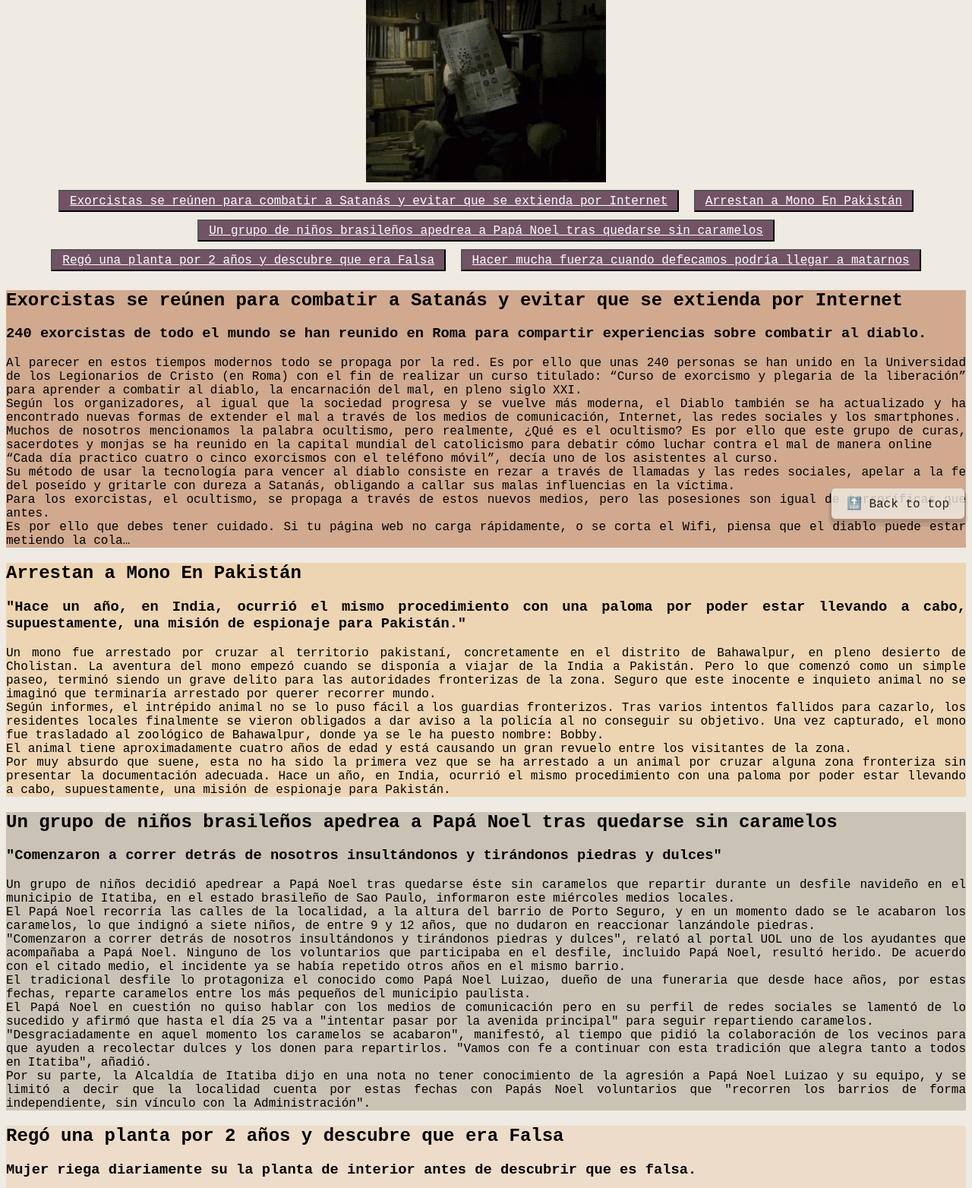
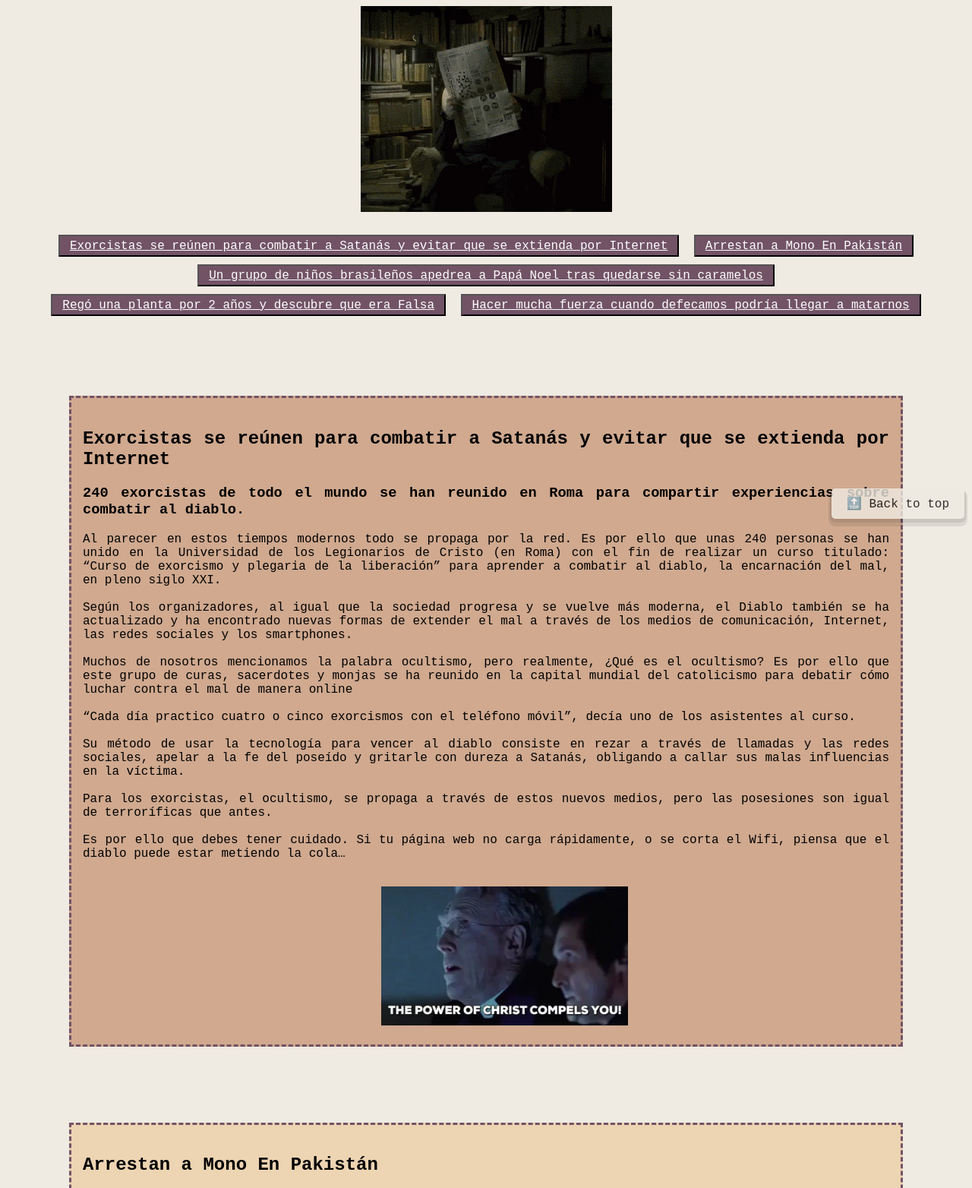
Before and after one commit to CristinaMateo/Puentecito, a plain HTML site: page index.html in a window 1280 px wide. Shown: the part 107-1671 px from the top of the page at 76% size. Drawn offline with Linux system fonts and the light colour scheme.

Commit message:
almost there

```diff
--- a/index.html
+++ b/index.html
@@ -24,18 +24,20 @@
         </nav>
     </header>
     <main>
-        <article id="exorcismos" class="exorcismos">
+        <article class="exorcismos">
             <h2 class=" exorcismos">Exorcistas se reúnen para combatir a Satanás y evitar que se extienda por Internet</h2>
             <h3 class="exorcismos">240 exorcistas de todo el mundo se han reunido en Roma para compartir experiencias sobre combatir al diablo.</h3>
             <p class="exorcismos">
-                Al parecer en estos tiempos modernos todo se propaga por la red. Es por ello que unas 240 personas se han unido en la Universidad de los Legionarios de Cristo (en Roma) con el fin de realizar un curso titulado: “Curso de exorcismo y plegaria de la liberación” para aprender a combatir al diablo, la encarnación del mal, en pleno siglo XXI. <br>
-                Según los organizadores, al igual que la sociedad progresa y se vuelve más moderna, el Diablo también se ha actualizado y ha encontrado nuevas formas de extender el mal a través de los medios de comunicación, Internet, las redes sociales y los smartphones. <br>
-                Muchos de nosotros mencionamos la palabra ocultismo, pero realmente, ¿Qué es el ocultismo? Es por ello que este grupo de curas, sacerdotes y monjas se ha reunido en la capital mundial del catolicismo para debatir cómo luchar contra el mal de manera online <br>
-                “Cada día practico cuatro o cinco exorcismos con el teléfono móvil”, decía uno de los asistentes al curso. <br>
-                Su método de usar la tecnología para vencer al diablo consiste en rezar a través de llamadas y las redes sociales, apelar a la fe del poseído y gritarle con dureza a Satanás, obligando a callar sus malas influencias en la víctima. <br>
-                Para los exorcistas, el ocultismo, se propaga a través de estos nuevos medios, pero las posesiones son igual de terroríficas que antes. <br>
-                Es por ello que debes tener cuidado. Si tu página web no carga rápidamente, o se corta el Wifi, piensa que el diablo puede estar metiendo la cola…
+                Al parecer en estos tiempos modernos todo se propaga por la red. Es por ello que unas 240 personas se han unido en la Universidad de los Legionarios de Cristo (en Roma) con el fin de realizar un curso titulado: “Curso de exorcismo y plegaria de la liberación” para aprender a combatir al diablo, la encarnación del mal, en pleno siglo XXI. <br> <br>
+                Según los organizadores, al igual que la sociedad progresa y se vuelve más moderna, el Diablo también se ha actualizado y ha encontrado nuevas formas de extender el mal a través de los medios de comunicación, Internet, las redes sociales y los smartphones. <br> <br>
+               Muchos de nosotros mencionamos la palabra ocultismo, pero realmente, ¿Qué es el ocultismo? Es por ello que este grupo de curas, sacerdotes y monjas se ha reunido en la capital mundial del catolicismo para debatir cómo luchar contra el mal de manera online <br><br>
+                “Cada día practico cuatro o cinco exorcismos con el teléfono móvil”, decía uno de los asistentes al curso. <br><br>
+                Su método de usar la tecnología para vencer al diablo consiste en rezar a través de llamadas y las redes sociales, apelar a la fe del poseído y gritarle con dureza a Satanás, obligando a callar sus malas influencias en la víctima. <br> <br>
+                Para los exorcistas, el ocultismo, se propaga a través de estos nuevos medios, pero las posesiones son igual de terroríficas que antes. <br><br>
+                Es por ello que debes tener cuidado. Si tu página web no carga rápidamente, o se corta el Wifi, piensa que el diablo puede estar metiendo la cola… <br><br>
             </p>
+            <img src="./Assets/exorcismo.gif" alt="gif">
+
         </article>
 
         <article id="mono" class="mono">
@@ -47,6 +49,7 @@
                 El animal tiene aproximadamente cuatro años de edad y está causando un gran revuelo entre los visitantes de la zona. <br>
                 Por muy absurdo que suene, esta no ha sido la primera vez que se ha arrestado a un animal por cruzar alguna zona fronteriza sin presentar la documentación adecuada. Hace un año, en India, ocurrió el mismo procedimiento con una paloma por poder estar llevando a cabo, supuestamente, una misión de espionaje para Pakistán.
             </p>
+            <img src="./Assets/mono.webp" alt="monkey with computer">
         </article>
 
         <article id="peques" class="peques">
@@ -61,6 +64,7 @@
                 "Desgraciadamente en aquel momento los caramelos se acabaron", manifestó, al tiempo que pidió la colaboración de los vecinos para que ayuden a recolectar dulces y los donen para repartirlos. "Vamos con fe a continuar con esta tradición que alegra tanto a todos en Itatiba", añadió. <br>
                 Por su parte, la Alcaldía de Itatiba dijo en una nota no tener conocimiento de la agresión a Papá Noel Luizao y su equipo, y se limitó a decir que la localidad cuenta por estas fechas con Papás Noel voluntarios que "recorren los barrios de forma independiente, sin vínculo con la Administración".
             </p>
+            <img src="./Assets/peques.webp" alt="kids fighting santa">
         </article>
 
         <article id="planta" class="planta">
@@ -76,6 +80,7 @@
                 «Hoy decidí que era hora de trasplantarla, encontré el jarrón más lindo, que se adaptaba perfectamente. Voy a sacarlo del recipiente de plástico original con el que se compró para saber que esta planta era falsa. Puse mucho amor en esta planta «Le lavaba las hojas». <br>
                 Los comentarios no se hicieron esperar. Obviamente de todo tipo…
             </p>
+            <img src="./Assets/planta.webp" alt="Santa-plant">
         </article>
 
         <article id="popaux" class=" popaux">
@@ -88,6 +93,7 @@
                 El estreñimiento, obliga a las personas a realizar un mayor esfuerzo, aumentando el flujo de sangre en el abdomen, lo que impide que la sangre llegue de manera normal al corazón y al cerebro. Para las personas en grupo de riesgo dicho esfuerzo puede resultar mortal. <br>
                 Es por ello que si te encuentras dentro del grupo de riesgo, te recomendamos el uso de un laxante, que te ayudara con un tránsito fluido en estas ocasiones.Si te encuentras fuera del grupo de riesgo, no te preocupes, solo te abatirá el sudor, pero no carrera riesgo tu permanencia en este mundo…
             </p>
+            <img src="./Assets/popaux.webp" alt="pooping unicorn">
         </article>
 
     </main>
--- a/style.css
+++ b/style.css
@@ -2,20 +2,24 @@
 body{
     background-color: #efeae2;
     font-family: 'Courier New', Courier, monospace;
+    margin: 50px;
+    overflow: scroll;
 }
 
 header{
     text-align: center;
-
+   margin-bottom: 50px;
+   align-items: baseline
 }
 
 h1{
     border: #725366 solid 2px;
     padding:2px;
+    margin: 20px;
 }
-img{
+h1 img{
     width: 25% ;
-    min-width: 200px;
+    min-width: 150px;
 }
 
 div.top{
@@ -35,6 +39,10 @@ div.top > a{
     color:black;
 }
 
+nav{
+    margin-top: 20px;
+}
+
 button{
     padding: 3px;
     font-size: medium;
@@ -49,26 +57,65 @@ a{
 }
 
 article{
-    text-align: justify;
+    text-align: center;
+    padding: 20px 15px;
+    margin:100px auto;
+    border-style: dashed;
+    border-color: #725366;
+    width: 90%;
 }
 
 .exorcismos{
     background-color: #D0A98F;
-
+    text-align: justify;
+}
+.exorcismos img{
+    min-width: 325px;
+    width: 25%;
+    position: relative;
+    left:37%
 }
 
 .mono{
     background-color: #EDD4B2;
+    text-align: justify;
+}
+.mono img{
+    min-width: 325px;
+    width: 25%;
+    position: relative;
+    left:37%;
 }
 
 .peques{
     background-color: #CAC2B5;
+    text-align: justify;
+}
+.peques img{
+    min-width: 325px;
+    width: 25%;
+    position: relative;
+    left:37%;
 }
 
 .planta{
     background-color: #ECDCC9;
+    text-align: justify;
+}
+.planta img{
+    min-width: 325px;
+    width: 25%;
+    position: relative;
+    left:37%;
 }
 
 .popaux{
     background-color: #D0A98F;
+    text-align: justify;
 }
+.popaux img{
+    min-width: 325px;
+    width: 25%;
+    position: relative;
+    left:37%;
+}
```
